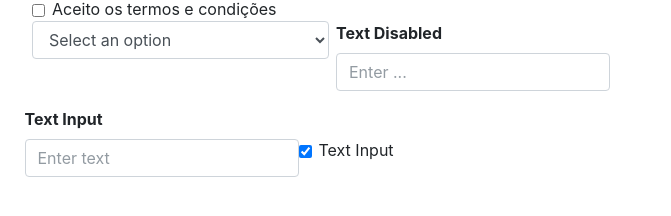
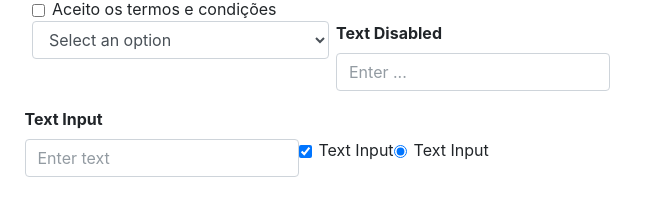
Before and after one commit to Mario-Coxe/vue-componentization, a Vue app: page / in a window 1280 px wide. Shown: the part 480-696 px from the top of the page, without its empty margins (0-671 px from the left). Built offline with nearby package versions, Linux system fonts and the light colour scheme.

Commit message:
refactory: allowing generic-input to also accept the radio type

```diff
--- a/src/App.vue
+++ b/src/App.vue
@@ -15,6 +15,7 @@ const searchResult = ref('')
 const isChecked = ref(false)
 const textValue = ref('')
 const inputGeneric = ref()
+
 const handleSearch = (query: string) => {
   searchResult.value = query
   console.log('Valor digitado:', query)
@@ -117,6 +118,12 @@ const selectedValue = ref<string | number>()
           v-model="inputGeneric"
           placeholder="digite"
         />
+        <genericInput
+          type="radio"
+          label="Text Input"
+          v-model="inputGeneric"
+          placeholder="digite"
+        />
       </div>
     </div>
   </div>
--- a/src/components/generic-input/generic-input.vue
+++ b/src/components/generic-input/generic-input.vue
@@ -6,8 +6,8 @@
       :class="inputClass"
       :placeholder="type === 'text' ? placeholder : undefined"
       :disabled="disabled"
-      :checked="type === 'checkbox' ? (modelValue as boolean) : undefined"
-      :value="type === 'text' ? (modelValue as string) : undefined"
+      :checked="type === 'checkbox' || type === 'radio' ? modelValue === value : undefined"
+      :value="type === 'text' ? modelValue : value"
       @input="onInput"
       @change="onChange"
     />
@@ -21,7 +21,7 @@ const props = defineProps({
   type: {
     type: String,
     default: 'text',
-    validator: (value: string) => ['text', 'checkbox'].includes(value)
+    validator: (value: string) => ['text', 'checkbox', 'radio'].includes(value)
   },
   label: {
     type: String,
@@ -38,36 +38,44 @@ const props = defineProps({
   modelValue: {
     type: [String, Boolean],
     default: ''
+  },
+  value: {
+    type: [String, Boolean],
+    default: ''
   }
 })
 
 const emit = defineEmits(['update:modelValue'])
 
 const containerClass = computed(() => {
-  return props.type === 'checkbox' ? 'form-check d-flex align-items-center' : 'form-group'
+  return props.type === 'checkbox' || props.type === 'radio'
+    ? 'form-check d-flex align-items-center'
+    : 'form-group'
 })
 
 const labelClass = computed(() => {
-  return props.type === 'checkbox' ? 'form-check-label' : ''
+  return props.type === 'checkbox' || props.type === 'radio' ? 'form-check-label' : ''
 })
 
 const inputClass = computed(() => {
-  return props.type === 'checkbox' ? 'form-check-input' : 'form-control'
+  return props.type === 'checkbox' || props.type === 'radio' ? 'form-check-input' : 'form-control'
 })
 
 const onInput = (event: Event) => {
-  if (props.type !== 'checkbox') {
+  if (props.type === 'text') {
     const target = event.target as HTMLInputElement
     emit('update:modelValue', target.value)
   }
 }
 
 const onChange = (event: Event) => {
-  if (props.type === 'checkbox') {
-    const target = event.target as HTMLInputElement
-    emit('update:modelValue', target.checked)
+  const target = event.target as HTMLInputElement
+  if (props.type === 'checkbox' || props.type === 'radio') {
+    emit('update:modelValue', target.checked ? props.value : '')
   }
 }
 </script>
 
-<style scoped></style>
+<style scoped>
+/* Estilos adicionais podem ser aplicados aqui, se necessário */
+</style>
```
